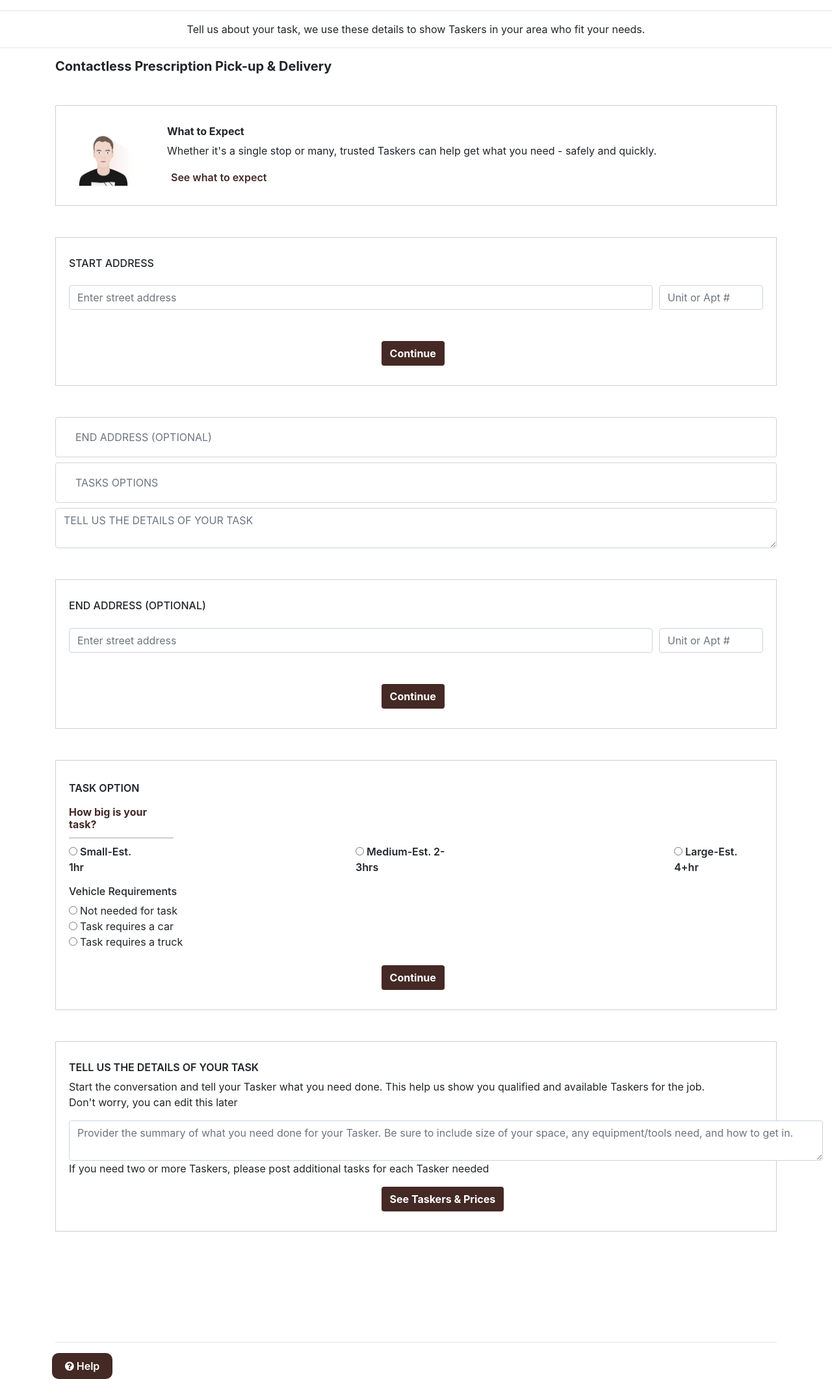
After one commit to Emmagist/rabbit-projects, a PHP site: page /job_description.html in a window 1280 px wide. The commit adds this page. Shown: the whole page at 65% size. Run offline with PHP 8.4, Linux system fonts and the light colour scheme.

Commit message:
adding job_description page

```diff
--- a/css/style.css
+++ b/css/style.css
@@ -4,6 +4,7 @@
     --yellow: #fbbe28;
     --lightRed: #fd9b9b;
     --white: #ffffff;
+    --altWhite: rgb(209, 207, 207);
 }
 /* color parlet */
 /* :root{
@@ -456,7 +457,7 @@
         color: var(--brown);
     }
 
-    form > p{
+    .signup-div > form > p{
         color: var(--brown);
         font-weight: bolder;
         font-size: 29px;
@@ -468,7 +469,7 @@
         font-size: 14px;
     }
 
-    form > button{
+    .signup-div > form > button{
         background: var(--yellow);
         border-radius: 10px;
         padding: 5px 10px;
@@ -637,3 +638,149 @@
     }
     /* last-wrapper end */
 /* signup page end */
+
+/* Task details  start*/
+    /* details-wrapper start */
+    .details-wrapper > h5{
+        /* font-size: 2px; */
+        font-weight: bold;
+    }
+
+    .expect{
+        border: 1px solid rgb(209, 207, 207);
+        padding: 30px 20px;
+        display: flex;
+        flex-wrap: nowrap;
+    }
+
+    .expect > div > img{
+        margin-right: -100px;
+    }
+
+    .popover-btn{
+        border: none;
+        background: transparent;
+        color: var(--brown);
+        font-weight: 600;
+    }
+
+    .expect > div > h6{
+        font-weight: bold;
+    }
+    /* details-wrapper end */
+
+    /* address-input start */
+    .address-input{
+        border: 1px solid var(--altWhite);
+        padding: 30px 20px;
+    }
+
+    .address-input > div{
+        display: flex;
+        flex-wrap: nowrap;
+    }
+
+    .address-input > div > .input-unit{
+        margin-right: 10px;
+    }
+
+    .address-input > div > .input-unit-two{
+        width: 20vh;
+    }
+
+    .address-input > button{
+        margin-left: 45%;
+        color: #fff;
+        background: var(--brown);
+        font-weight: bold;
+    }
+    /* address-input end */
+
+    /* adress-optional start */
+    .adress-optional > input{
+        padding: 30px;
+    }
+    /* adress-optional end */
+
+    /* task-option start */
+    .task-option{
+        border: 1px solid var(--altWhite);
+        padding: 30px 20px;
+    }
+
+    .task-option > p{
+        font-weight: 600;
+    }
+
+    .task-option > h6{
+        font-weight: bold;
+        color: var(--brown);
+        width: 15.1%;
+        border-bottom: 2px solid var(--altWhite);
+        padding-bottom: 10px;
+    }
+
+    .task-option-div{
+        display: flex;
+        flex-wrap: nowrap;
+    }
+
+    .task-option-div > .task-option-div-one, .task-option-div > .task-option-div-two{
+        padding-right: 40vh;
+    }
+
+    .task-option-div > div >span{
+        font-weight: 600;
+    }
+
+    .task-option > form > h6{
+        font-weight: bold;
+        color: var(--brown);
+        width: 15.3%;
+        border-bottom: 2px solid var(--altWhite);
+        padding-bottom: 10px;
+    }
+
+    .task-option > form > .task-option-button{
+        /* width: 10%; */
+        margin-left: 45%;
+        color: #fff;
+        background: var(--brown);
+        font-weight: bold;
+    }
+
+
+    /* task-option end */
+
+    /* full-details-task start */
+    .full-details-task{
+        border: 1px solid var(--altWhite);
+        padding: 30px 20px;
+        margin-bottom: 170px;
+    }
+
+    .full-details-task > h6{
+        font-weight: 600;
+    }
+
+    .full-details-task > p, .full-details-task > form > p{
+        font-weight: 400;
+    }
+
+    .full-details-task > form > textarea{
+        width: 145vh;
+    }
+
+    .full-details-task > form > button{
+        margin-left: 45%;
+        color: #fff;
+        background: var(--brown);
+        font-weight: bold;
+    }
+
+    .help-adjust{
+        margin-left: -5px;
+        /* margin-bottom: 40px; */
+    }
+    /* full-details-task end */
+/* Task details end */
--- /dev/null
+++ b/job_description.html
@@ -0,0 +1,86 @@
+<!DOCTYPE html>
+<html lang="en">
+    <head>
+        <meta charset="UTF-8">
+        <meta name="viewport" content="width=device-width, initial-scale=1.0">
+        <title>Tasker</title>
+        <link rel="stylesheet" href="https://stackpath.bootstrapcdn.com/bootstrap/4.1.3/css/bootstrap.min.css">
+        <link rel="stylesheet" href="css/style.css">
+        <link rel="stylesheet" href="https://cdnjs.cloudflare.com/ajax/libs/font-awesome/4.7.0/css/font-awesome.min.css">
+        <link rel="shortcut icon" type="image/png" href="img/tag icon.png">
+    </head>
+    <body>
+        <main>
+            <div class="wrapper">
+                <hr><p class="text-center">Tell us about your task, we use these details to show Taskers in your area who fit your needs.</p><hr>
+
+            </div>
+            <div class="details-wrapper container">
+                <h5>Contactless Prescription Pick-up & Delivery</h5>
+                <div class="expect mt-5">
+                    <div class=""><img src="img/download.jpg" alt="" width="70%" height="100%"></div>
+                    <div class="">
+                        <h6>What to Expect</h6>
+                        <p>Whether it's a single stop or many, trusted Taskers can help get what you need - safely and quickly.</p>
+                          <button type="button" class="popover-btn" data-container="body" data-toggle="popover" data-placement="bottom" data-content="Whether it's a single stop or many, trusted Taskers can help get what you need - safely and quickly.Whether it's a single stop or many, trusted Taskers can help get what you need - safely and quickly.Whether it's a single stop or many, trusted Taskers can help get what you need - safely and quickly.Whether it's a single stop or many, trusted Taskers can help get what you need - safely and quickly.">
+                            See what to expect
+                          </button>
+                    </div>
+                </div>
+                <div class="address-input mt-5">
+                    <h6>START ADDRESS</h6>
+                    <div class="">
+                        <input type="search" placeholder="Enter street address" class="form-control mt-3 input-unit" required>
+                        <input type="search" placeholder="Unit or Apt #" class="form-control input-unit-two mt-3">
+                    </div>
+                    <button type="submit" class="btn mt-5">Continue</button>
+                </div>
+                <div class="adress-optional mt-5">
+                    <input type="text" class="form-control" placeholder="END ADDRESS (OPTIONAL)">
+                    <input type="text" class="form-control mt-2" placeholder="TASKS OPTIONS">
+                    <textarea name="" id="" class="form-control mt-2" placeholder="TELL US THE DETAILS OF YOUR TASK"></textarea>
+                </div>
+                <div class="address-input mt-5">
+                    <h6>END ADDRESS (OPTIONAL)</h6>
+                    <div class="">
+                        <input type="search" placeholder="Enter street address" class="form-control mt-3 input-unit" required>
+                        <input type="search" placeholder="Unit or Apt #" class="form-control input-unit-two mt-3">
+                    </div>
+                    <button type="submit" class="btn mt-5">Continue</button>
+                </div>
+                <div class="task-option mt-5">
+                    <p>TASK OPTION</p>
+                    <h6>How big is your task?</h6>
+                    <form action="" method="post">
+                        <div class="task-option-div">
+                            <div class="task-option-div-one"><input type="radio" class="mr-1"><span>Small-Est. 1hr</span></div>
+                            <div class="task-option-div-two"><input type="radio" class="mr-1"><span>Medium-Est. 2-3hrs</span></div>
+                            <div class=""><input type="radio" class="mr-1"><span>Large-Est. 4+hr</span></div>
+                        </div>
+                        <div class="">
+                            <h6  class="mt-3">Vehicle Requirements</h6>
+                            <div class=""><input type="radio" class="mr-1"><span>Not needed for task</span></div>
+                            <div class=""><input type="radio" class="mr-1"><span>Task requires a car</span></div>
+                            <div class=""><input type="radio" class="mr-1"><span>Task requires a truck</span></div>
+                        </div>
+                        <button type="submit" class="btn task-option-button mt-4" name="">Continue</button>
+                    </form>
+                </div>
+                <div class="full-details-task mt-5">
+                    <h6>TELL US THE DETAILS OF YOUR TASK</h6>
+                    <P>Start the conversation and tell your Tasker what you need done. This help us show you qualified and available Taskers for the job. <br> Don't worry, you can edit this later</P>
+                    <form action="" method="post">
+                        <textarea name="" id="" placeholder="Provider the summary of what you need done for your Tasker. Be sure to include size of your space, any equipment/tools need, and how to get in." class="form-control"></textarea>
+                        <p>If you need two or more Taskers, please post additional tasks for each Tasker needed</p>
+                        <button type="submit" class="btn">See Taskers & Prices</button>
+                    </form>
+                </div> <hr class="mb-4">
+                <a href="#" class="footer-help help-adjust"><i class="fa fa-question-circle"></i> Help</a>
+            </div>
+        </main>
+
+        <script src="https://code.jquery.com/jquery-3.3.1.slim.min.js"></script>
+        <script src="https://cdnjs.cloudflare.com/ajax/libs/popper.js/1.14.3/umd/popper.min.js"></script>
+        <script src="https://stackpath.bootstrapcdn.com/bootstrap/4.1.3/js/bootstrap.min.js"></script>
+    </body>
+</html>
```
